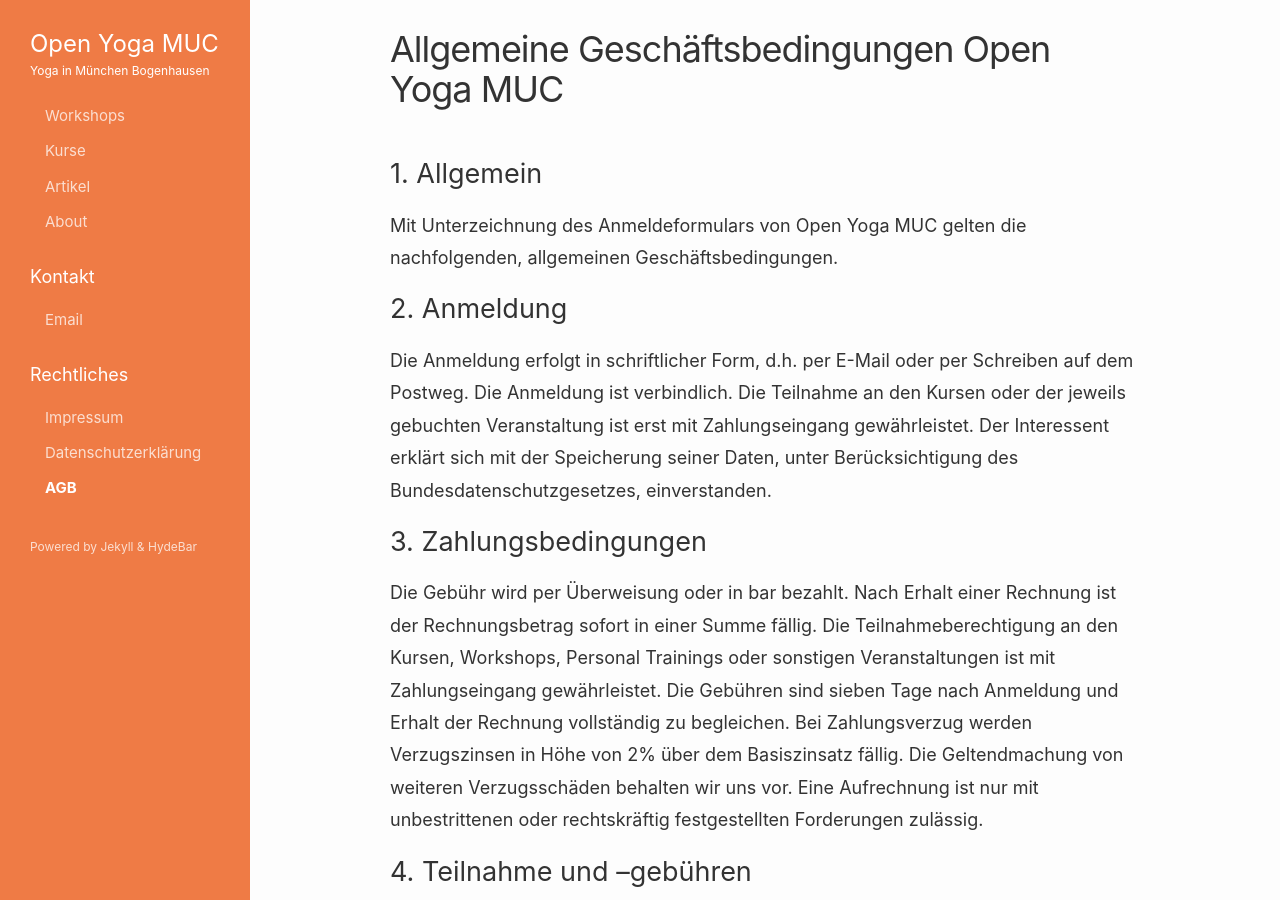
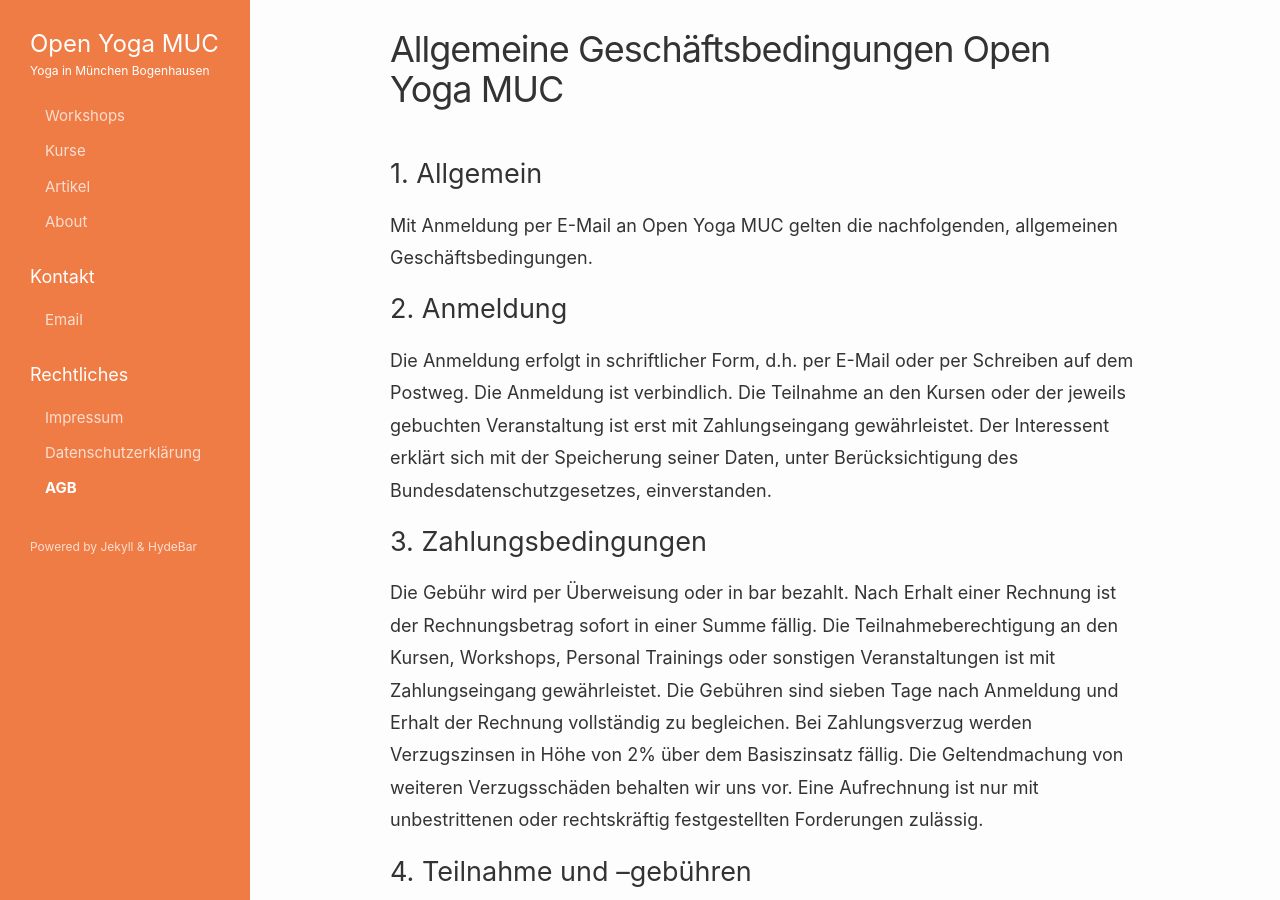
Before and after one commit to openyoga/openyoga.github.io, a Jekyll site: the page built from agb.md, in a window 1280 px wide and 900 px high. Built offline with Jekyll 4.4.1, drawn with Linux system fonts in a browser that asks for light colours.

```diff
--- a/agb.md
+++ b/agb.md
@@ -6,7 +6,7 @@ sidebar-legal: 3
 
 ## 1. Allgemein
 
-Mit Unterzeichnung des Anmeldeformulars von Open Yoga MUC gelten die nachfolgenden, allgemeinen Geschäftsbedingungen.
+Mit Anmeldung per E-Mail an Open Yoga MUC gelten die nachfolgenden, allgemeinen Geschäftsbedingungen.
 
 
 ## 2. Anmeldung
```
Also changed, not shown: index.md (+4 -4 lines).
